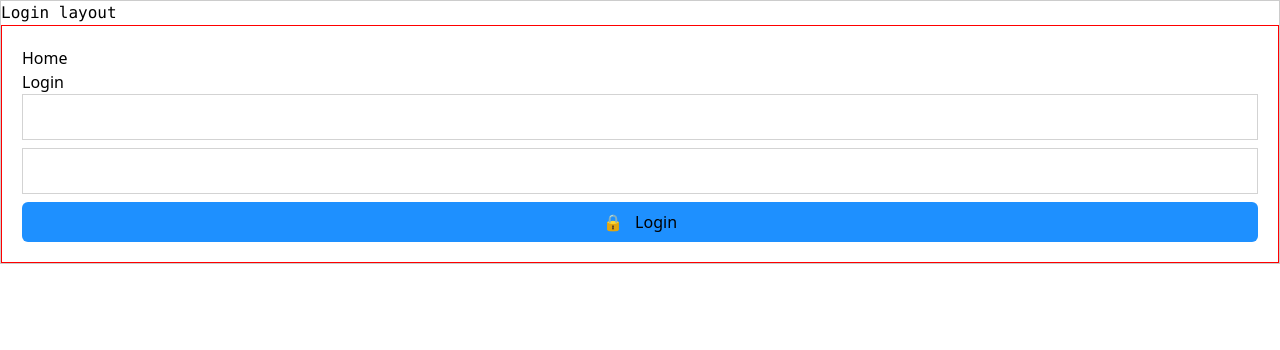
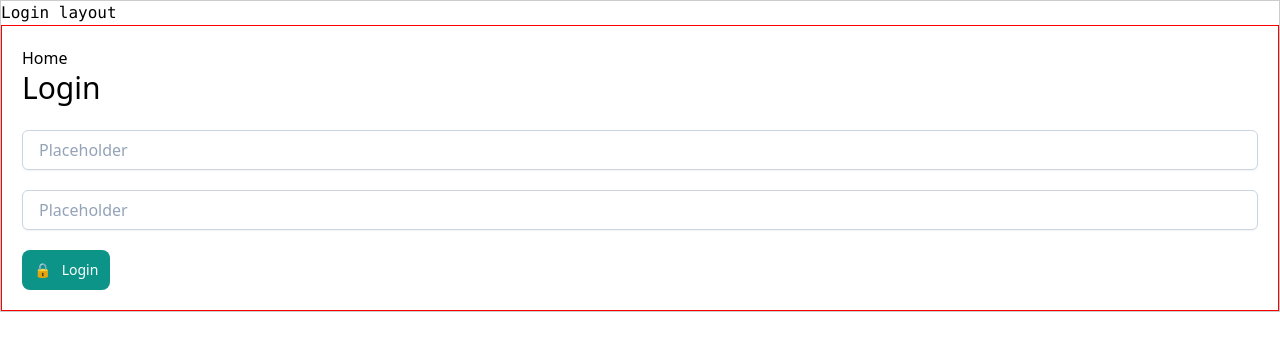
Before and after one commit to hugobqd/devant, a Nuxt app: page /login in a window 1280 px wide. Shown: the top 350 px of the page. Built offline with nearby package versions, Linux system fonts and the light colour scheme.

Commit message:
styling components

```diff
--- a/components/ui/DvButton.vue
+++ b/components/ui/DvButton.vue
@@ -4,27 +4,22 @@ const props = defineProps({
     type: String,
     default: "",
   },
+  colorScheme: {
+    type: String,
+    default: "indigo",
+  },
 });
 </script>
 
 <template>
-  <button type="button">
-    <span v-if="props.icon" style="margin-right: 0.5em;">{{ props.icon }}</span>
+  <button
+    type="button"
+    class="DvButton text-white text-sm leading-6 font-medium py-2 px-3 rounded-lg bg-teal-600 hover:bg-teal-700 focus:outline-none focus:ring-2 focus:ring-offset-2 focus:ring-teal-500"
+    :class="`bg-${colorScheme}-600`"
+  >
+    <span v-if="!!props.icon" style="margin-right: 0.5em;">{{
+      props.icon
+    }}</span>
     <slot />
   </button>
 </template>
-
-<style scoped>
-button {
-  padding: 0.5rem 1rem;
-  border: none;
-  background-color: dodgerblue;
-  border-radius: 6px;
-  cursor: pointer;
-}
-
-button:hover,
-button:focus-visible {
-  background-color: blue;
-}
-</style>
--- a/components/ui/DvInput.vue
+++ b/components/ui/DvInput.vue
@@ -1,21 +1,14 @@
 <script>
 export default {
-  data() {
-    return {};
-  },
+  name: "DvInput",
 };
 </script>
 
 <template>
-  <input type="text" />
+  <input
+    class="placeholder:text-slate-400 block bg-white w-full border border-slate-300 rounded-md px-4 h-10 shadow-sm focus:outline-none focus:border-sky-500 focus:ring-sky-500 focus:ring-1"
+    placeholder="Placeholder"
+    type="text"
+    name="search"
+  />
 </template>
-
-<style scoped>
-input {
-  padding: 10px;
-  border: 1px solid lightgrey;
-}
-input:hover {
-  border: 1px solid gray;
-}
-</style>
--- a/pages/login.vue
+++ b/pages/login.vue
@@ -15,14 +15,8 @@ const debug = (message: string) => {
   <NuxtLayout>
     <NuxtLink to="/">Home</NuxtLink>
 
-    <h2>Login</h2>
-    <form
-      :style="{
-        display: 'flex',
-        flexDirection: 'column',
-        gap: '.5rem',
-      }"
-    >
+    <h2 class="text-3xl mb-6">Login</h2>
+    <form class="flex flex-col gap-5 justify-center items-start">
       <UiDvInput type="text" />
       <UiDvInput type="password" />
       <UiDvButton @click="debug('button click')" icon="🔒">
```
